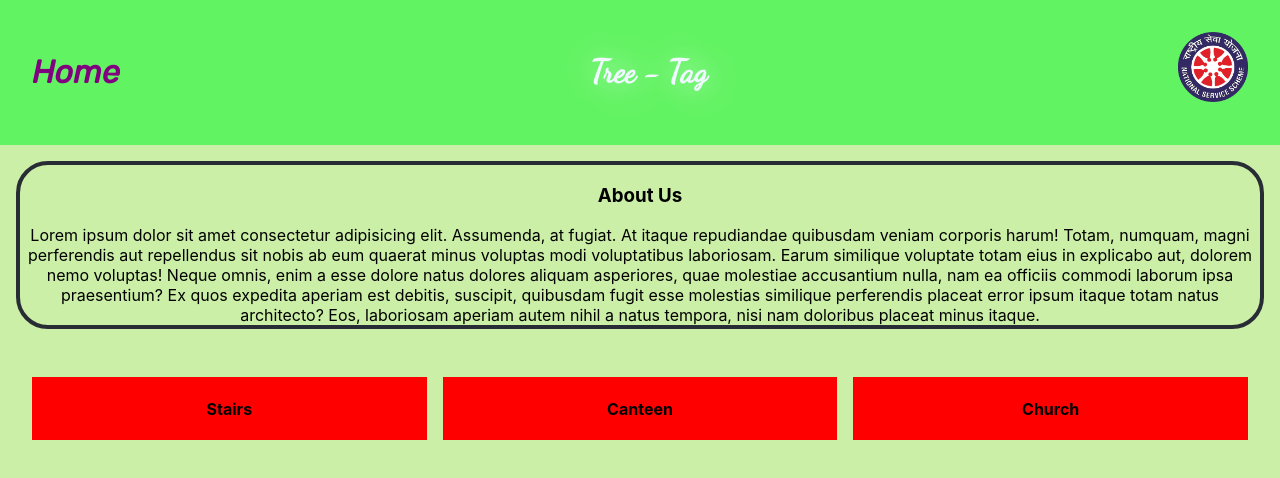
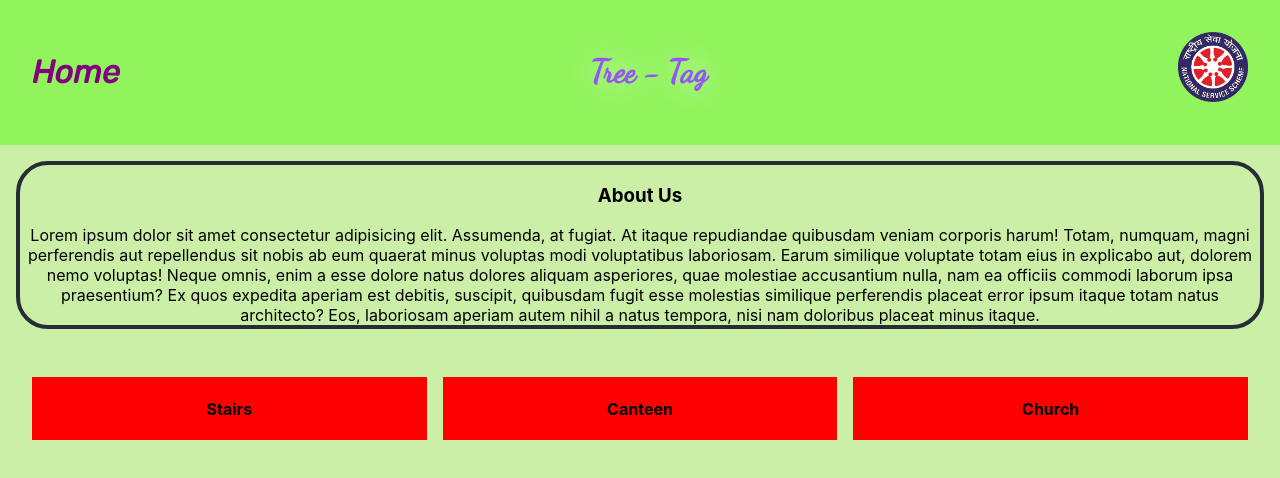
Before and after one commit to Himanshu-Bhundere/Tree_qr_code, a React (Create React App) app: page / in a window 1280 px wide. Shown: the top 478 px of the page. Built offline with nearby package versions, Linux system fonts and the light colour scheme.

Commit message:
heading commit

```diff
--- a/src/App.css
+++ b/src/App.css
@@ -39,14 +39,14 @@ color:inherit;
 
 .toolbar{
   padding: 2rem;
-  background-color: rgb(98, 243, 98);
+  background-color: rgb(145, 244, 92);
   display: flex;
   justify-content: space-between;
 }
 
 .navHead {
   font-family: 'Dancing Script', cursive;
-  color: aliceblue;
+  color: rgb(151, 85, 242);
 }
 
 .text-flicker-in-glow {
```
